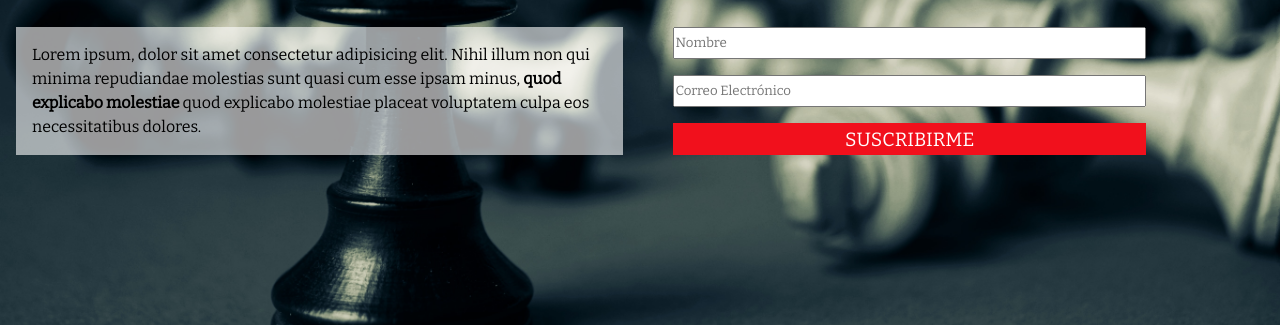
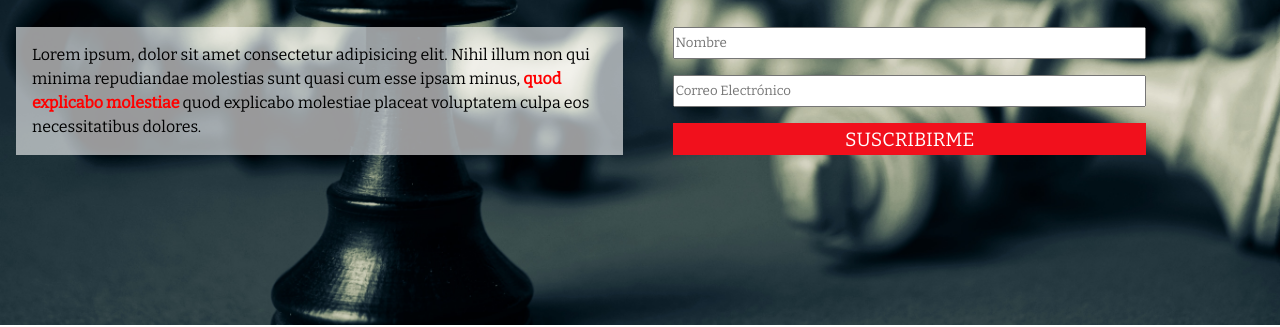
Before and after one commit to joseamadorg/coder_36430, a plain HTML site: page index.html in a window 1280 px wide. Shown: the part 501-828 px from the top of the page. Drawn offline with nearby package versions, Linux system fonts and the light colour scheme.

Commit message:
FIX: modificaciones en el parrafo + en los estilos de esas modificaciones

```diff
--- a/css/estilos_ejemplo.css
+++ b/css/estilos_ejemplo.css
@@ -25,6 +25,8 @@ p, label, input, span {
     padding: 1rem;
     margin-right: 0.5rem;
 }
+
+
 
 /**** /generales ****/
 
@@ -112,11 +114,17 @@ p, label, input, span {
     flex-basis: 100%;
 }
 
+
+
 .hero__parrafo{
     background-color: rgba(255, 255, 255, 60%);
     color: black;
     padding: 1rem;
     line-height: 1.5;
+}
+
+.hero__parrafo strong{
+    color: red;
 }
 
 .hero__form {
```
